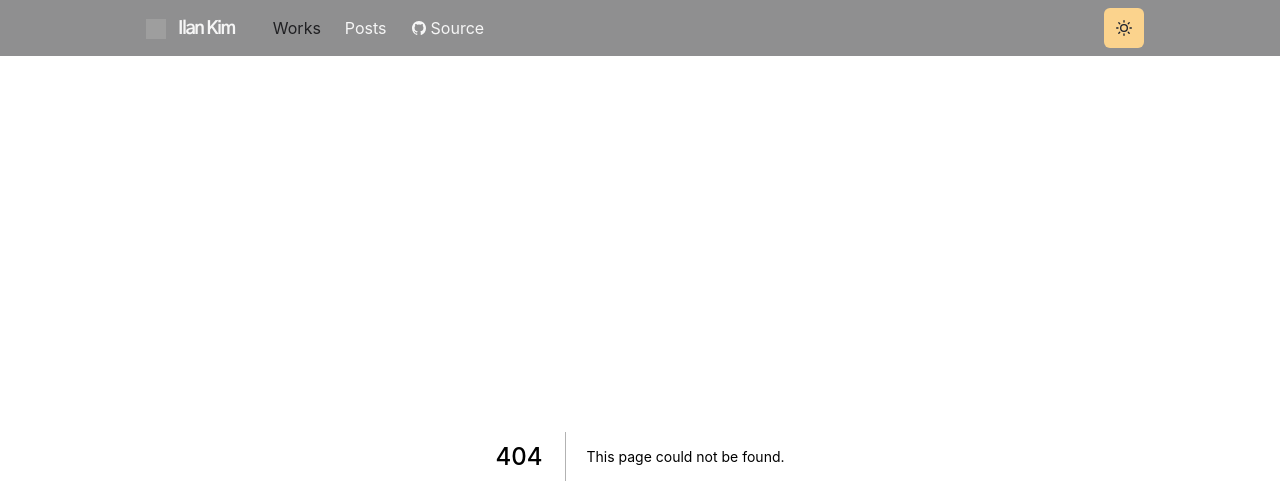
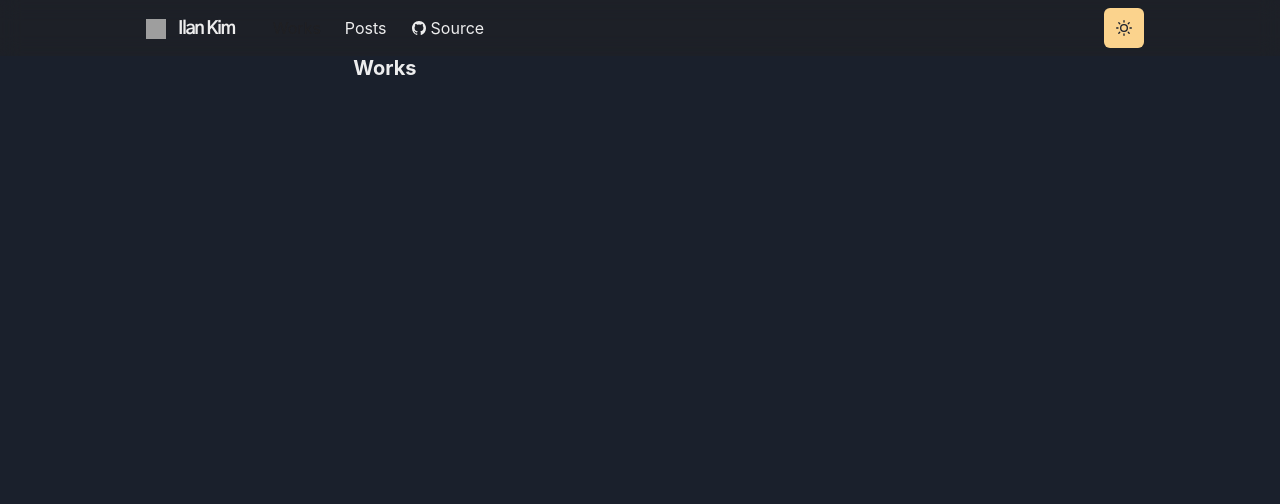
Before and after one commit to SwiftlyAside/swiftly-homepage, a Next.js app: page /works in a window 1280 px wide. Before the commit this address had no page. Shown: the top 504 px of the page. Built offline with nearby package versions, Linux system fonts and the light colour scheme; grey boxes are pictures that could not be loaded.

Commit message:
Add article, works

```diff
--- /dev/null
+++ b/components/layouts/article.tsx
@@ -0,0 +1,38 @@
+import { motion } from 'framer-motion'
+import Head from 'next/head'
+import React from 'react'
+
+const variants = {
+  hidden: { opacity: 0, x: 0, y: 20 },
+  enter: { opacity: 1, x: 0, y: 0 },
+  exit: { opacity: 0, x: 0, y: 20 },
+}
+
+type ArticleProps = {
+  children: React.ReactNode
+  title: string
+}
+
+const Layout = ({ children, title }: ArticleProps) => (
+  <motion.article
+    initial="hidden"
+    animate="enter"
+    exit="exit"
+    variants={variants}
+    transition={{ duration: 0.4, type: 'easeInOut' }}
+    style={{ position: 'relative' }}
+  >
+    <>
+      {title && (
+        <Head>
+          <title>{title} - Ilan Kim</title>
+          <meta name="twitter:title" content={title} />
+          <meta property="og:title" content={title} />
+        </Head>
+      )}
+      {children}
+    </>
+  </motion.article>
+)
+
+export default Layout
--- /dev/null
+++ b/pages/works.tsx
@@ -0,0 +1,14 @@
+import Layout from '../components/layouts/article'
+import { Container, Heading } from '@chakra-ui/react'
+
+const Works = () => (
+  <Layout title="Works">
+    <Container>
+      <Heading as="h3" fontSize={20} mb={4}>
+        Works
+      </Heading>
+    </Container>
+  </Layout>
+)
+
+export default Works
```
